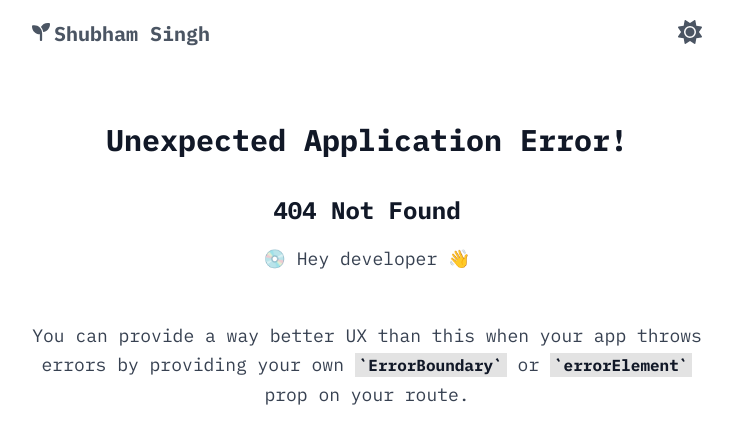
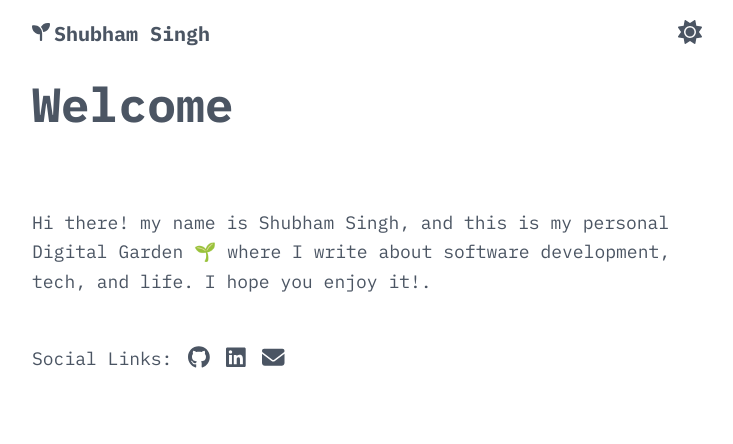
Before and after one commit to shusingh/Personal-React-Website, a React (Vite) app: page / in a window 1280 px wide. Before the commit this address had no page. Shown: the top 444 px of the page, without its empty margins (273-1006 px from the left). Built offline with nearby package versions, Linux system fonts and the light colour scheme; a web font is replaced by a local one.

Commit message:
minor changes

```diff
--- a/src/constants/urlConstants.ts
+++ b/src/constants/urlConstants.ts
@@ -1,4 +1,4 @@
 export enum ROUTE_URLS {
-  HOME = '/Personal-React-Website/',
-  ABOUT = '/Personal-React-Website/about',
+  HOME = '/',
+  ABOUT = '/about',
 }
```
